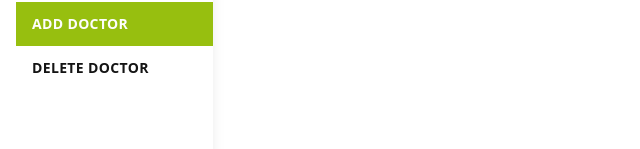
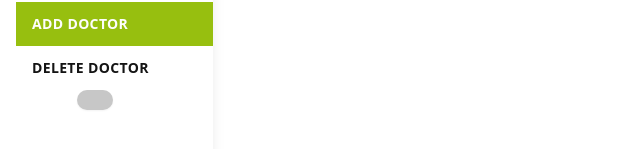
Before and after one commit to codepantha/medbook, a React (Create React App) app: page /add-doctor in a window 1280 px wide. Shown: the part 277-426 px from the top of the page, without its empty margins (0-640 px from the left). Built offline with nearby package versions, Linux system fonts and the light colour scheme.

Commit message:
Setup ThemeToggler and remove Appointment folder

```diff
--- /dev/null
+++ b/src/components/ThemeToggler/ThemeToggler.jsx
@@ -0,0 +1,15 @@
+/* eslint-disable */
+import React from 'react';
+
+const ThemeToggler = () => (
+  <div className="form-check form-switch mb-7 flex justify-center">
+    <input
+      className="form-check-input appearance-none w-9 -ml-10 rounded-full bfloat-left h-5 align-top  bg-no-repeat bg-contain bg-gray-300 focus:outline-none cursor-pointer shadow-sm"
+      type="checkbox"
+      role="switch"
+      id="flexSwitchCheckDefault56"
+    />
+  </div>
+);
+
+export default ThemeToggler;
--- a/src/components/sidebar/Sidebar.jsx
+++ b/src/components/sidebar/Sidebar.jsx
@@ -2,6 +2,7 @@ import { NavLink } from 'react-router-dom';
 
 import React from 'react';
 import logo from '../../assets/logo.jpg';
+import ThemeToggler from '../ThemeToggler/ThemeToggler';
 
 /* eslint-disable jsx-a11y/anchor-is-valid */
 const Sidebar = () => (
@@ -11,19 +12,32 @@ const Sidebar = () => (
     <nav>
       <ul>
         <li className="nav-item">
-          <NavLink to="/" className="nav-link">Doctors</NavLink>
+          <NavLink to="/" className="nav-link">
+            Doctors
+          </NavLink>
         </li>
         <li className="nav-item">
-          <NavLink to="/book-appointment" className="nav-link">Reserve</NavLink>
+          <NavLink to="/book-appointment" className="nav-link">
+            Reserve
+          </NavLink>
         </li>
         <li className="nav-item">
-          <NavLink to="/my-appointments" className="nav-link">My appointments</NavLink>
+          <NavLink to="/my-appointments" className="nav-link">
+            My appointments
+          </NavLink>
         </li>
         <li className="nav-item">
-          <NavLink to="/add-doctor" className="nav-link">Add doctor</NavLink>
+          <NavLink to="/add-doctor" className="nav-link">
+            Add doctor
+          </NavLink>
         </li>
         <li className="nav-item">
-          <NavLink to="/remove-doctor" className="nav-link">Delete doctor</NavLink>
+          <NavLink to="/remove-doctor" className="nav-link">
+            Delete doctor
+          </NavLink>
+        </li>
+        <li className="nav-item">
+          <ThemeToggler />
         </li>
       </ul>
     </nav>
--- a/src/pages/AddDoctor/AddDoctor.jsx
+++ b/src/pages/AddDoctor/AddDoctor.jsx
@@ -1,7 +1,5 @@
 import React from 'react';
 
-const AddDoctor = () => (
-  <div>AddDoctor under construction</div>
-);
+const AddDoctor = () => <div>AddDoctor under construction</div>;
 
 export default AddDoctor;
--- a/src/pages/Appointment/Appointments.jsx
+++ /dev/null
@@ -1,7 +0,0 @@
-import React from 'react';
-
-const Appointments = () => (
-  <div>Appointment under construction</div>
-);
-
-export default Appointments;
--- a/src/pages/Appointments/Appointments.jsx
+++ b/src/pages/Appointments/Appointments.jsx
@@ -1,7 +1,5 @@
 import React from 'react';
 
-const Appointment = () => (
-  <div>Appointment under construction</div>
-);
+const Appointment = () => <div>Appointment under construction</div>;
 
 export default Appointment;
--- a/src/pages/Book/Book.jsx
+++ b/src/pages/Book/Book.jsx
@@ -1,7 +1,5 @@
 import React from 'react';
 
-const Reserve = () => (
-  <div>Reserve under construction</div>
-);
+const Reserve = () => <div>Reserve under construction</div>;
 
 export default Reserve;
--- a/src/pages/Doctors/Doctors.jsx
+++ b/src/pages/Doctors/Doctors.jsx
@@ -1,7 +1,5 @@
 import React from 'react';
 
-const Doctor = () => (
-  <div>Doctor under construction</div>
-);
+const Doctor = () => <div>Doctor under construction</div>;
 
 export default Doctor;
```
Also changed, not shown: 1 other file (tests, documents, lock files or other folders).
